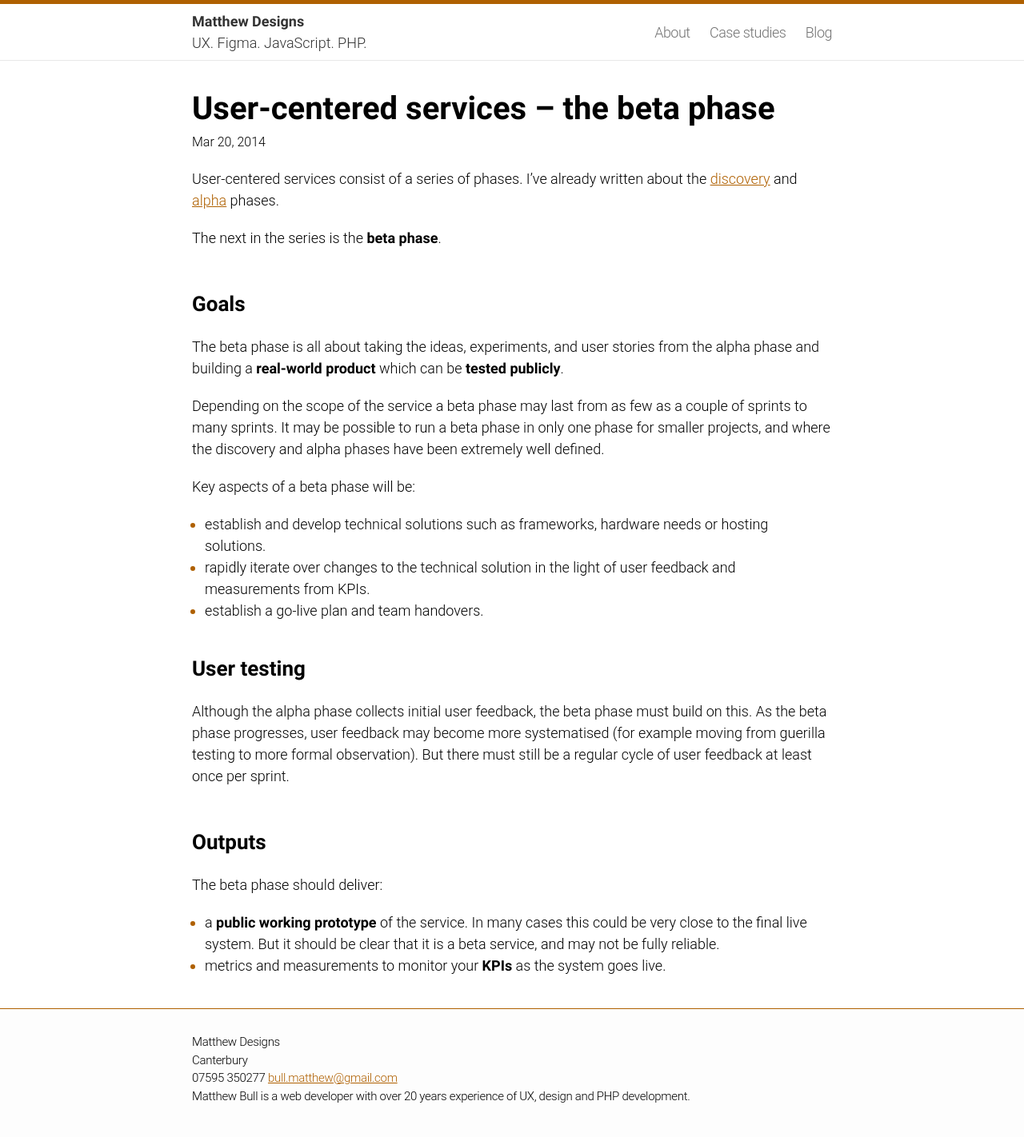
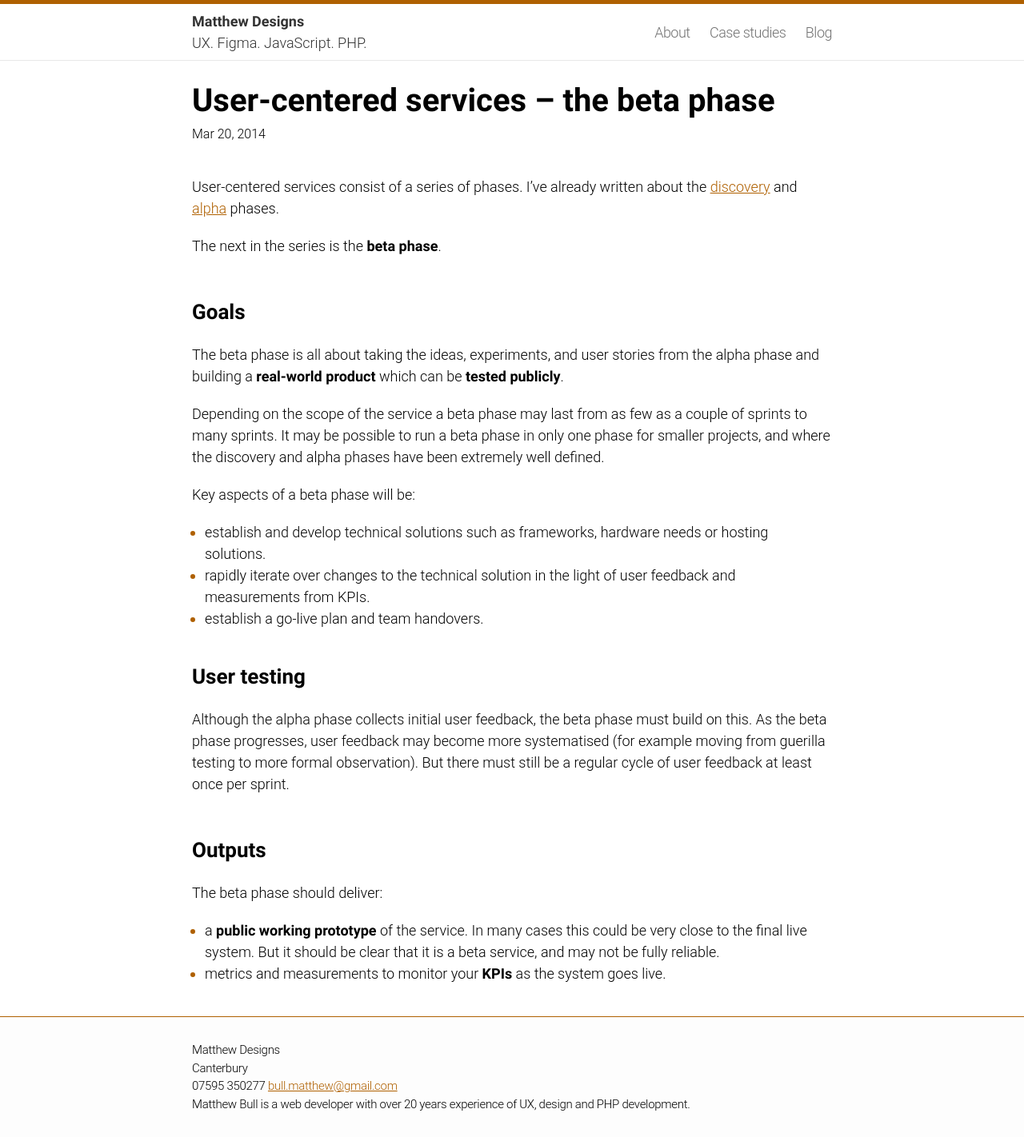
Before and after one commit to gnozu/gnozu.github.io, a Jekyll site: the page built from _posts/2014-03-20-user-centred-services-beta.html, in a window 1280 px wide. Shown: the whole page at 80% size. Built offline with Jekyll 4.4.1, drawn with Linux system fonts in a browser that asks for light colours; nearby versions of some CDN libraries; some web fonts are replaced; a script that is not in the unit is left out.

Commit message:
content and style fixes

```diff
--- a/_includes/main.css
+++ b/_includes/main.css
@@ -411,8 +411,13 @@ a.site-title:visited {
 .post-content ul,
 .post-content ol { padding-left: 16px; }
 
+.post-header {
+  margin-bottom: 30px;
+}
+
 .post-header.post-content h1.title {
-  margin: 0;
+  margin: 0 0 10px 0;
+  line-height: 1;
 }
 
 .post-header.post-content .meta {
```
Also changed, not shown: about.md (+2 -0 lines), index.md (+2 -0 lines).
